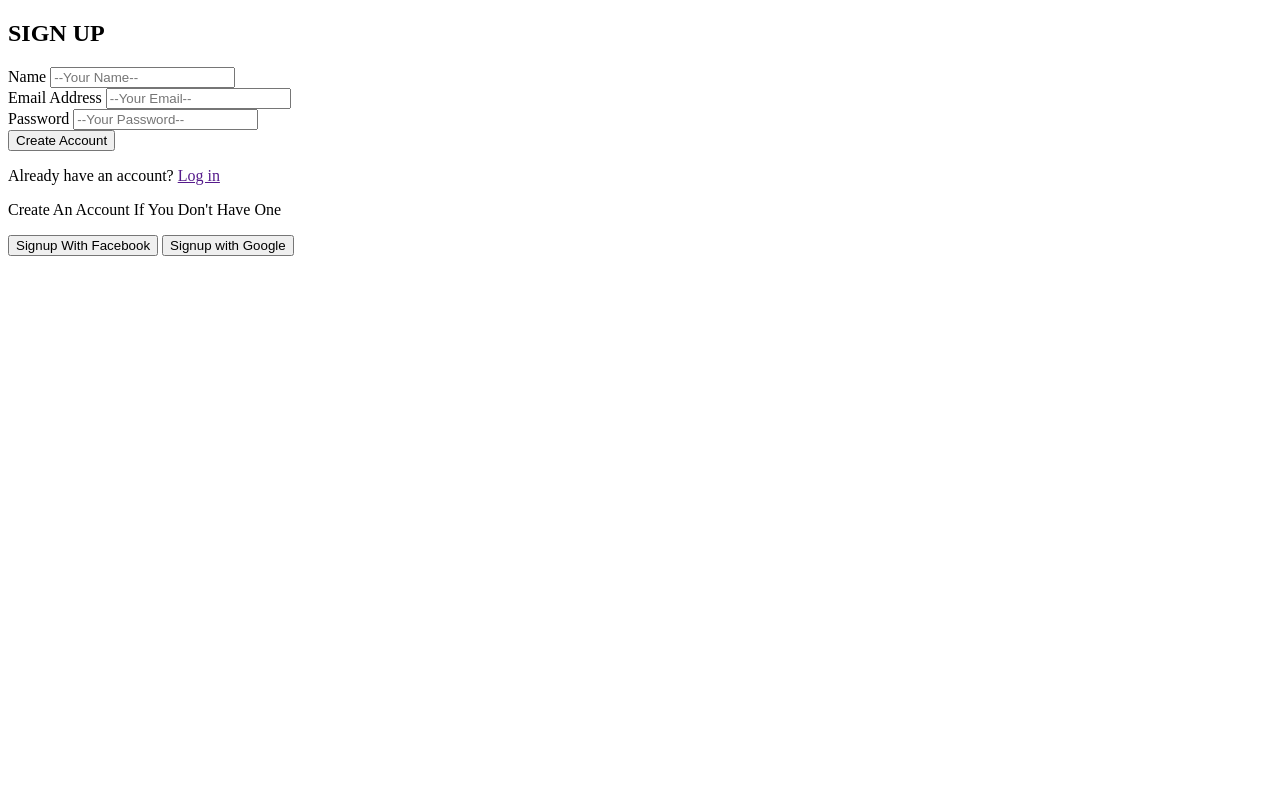
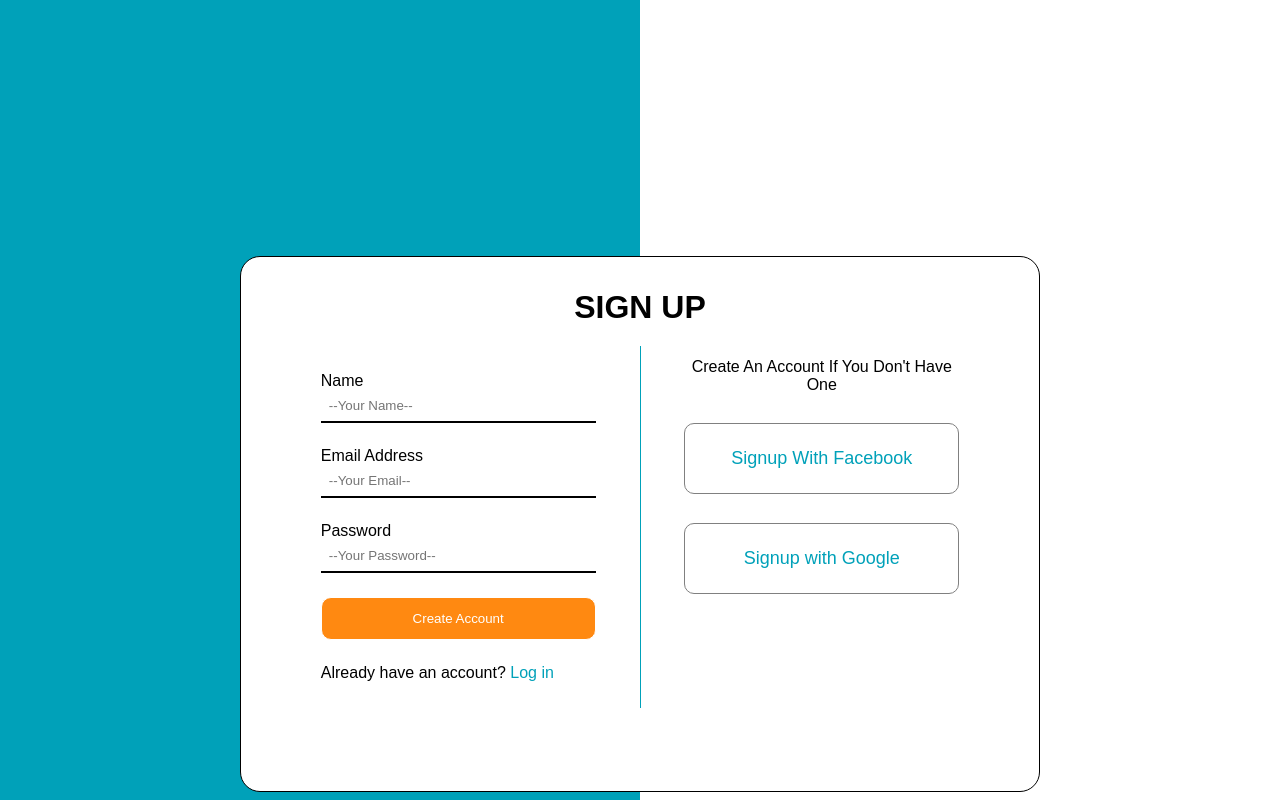
Before and after one commit to utkarsh866/Team-Project, a plain HTML site: page Sign Up/signup.html in a window 1280 px wide. Drawn offline with Linux system fonts and the light colour scheme.

Commit message:
Update signup.html

```diff
--- a/Sign Up/signup.html
+++ b/Sign Up/signup.html
@@ -4,7 +4,7 @@
     <meta charset="UTF-8">
     <meta name="viewport" content="width=device-width, initial-scale=1.0">
     <title>Sign Up</title>
-    <link rel="stylesheet" href="sgn.css">
+    <link rel="stylesheet" href="signup.css">
 </head>
 <body>
     <div class="main">
```
